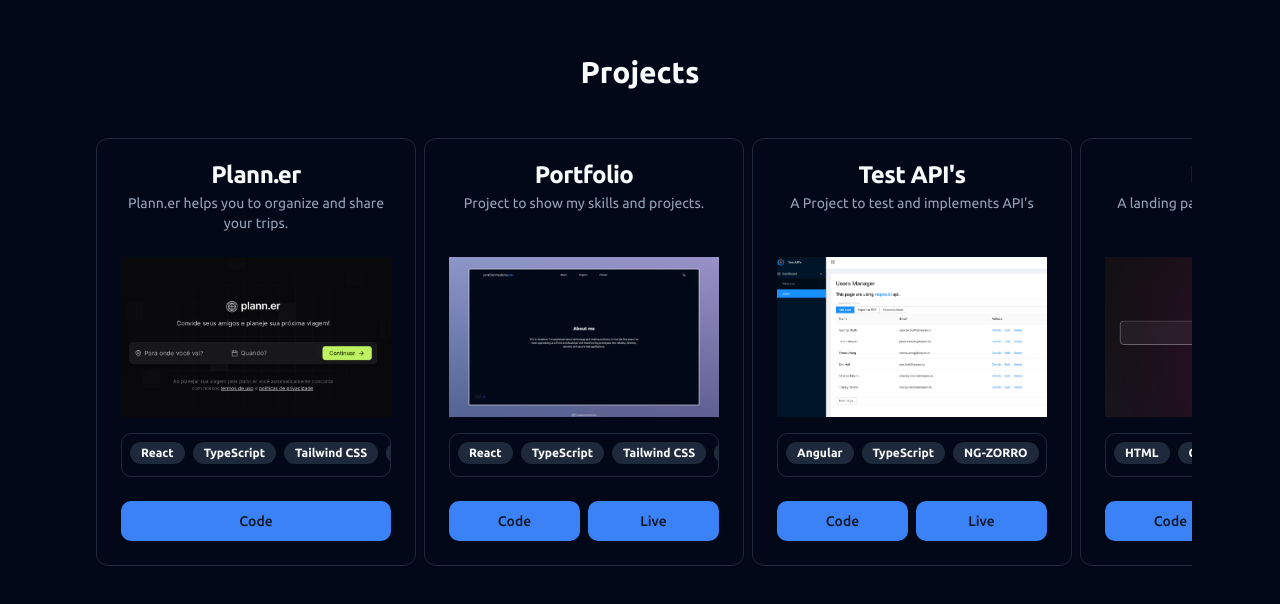
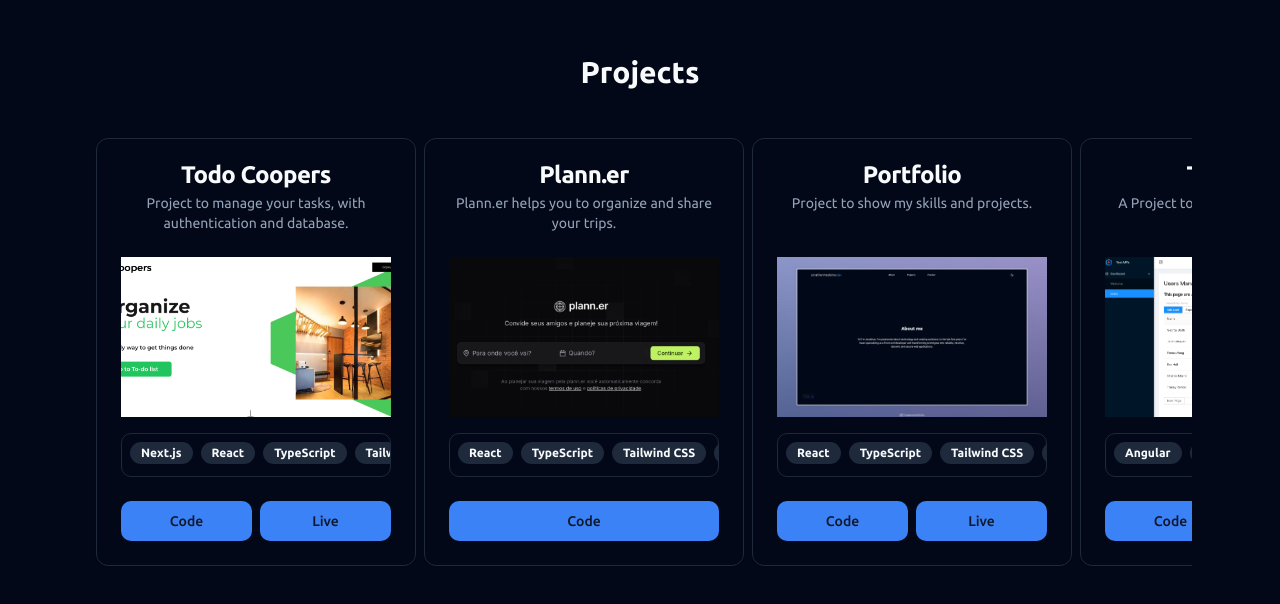
Before and after one commit to jonhnmedeiros/jonhnmedeiros.github.io, a React (Vite) app: page / in a window 1280 px wide. Shown: the part 886-1490 px from the top of the page. Built offline with nearby package versions, Linux system fonts and the light colour scheme.

Commit message:
Add coopers-todo project

```diff
--- a/src/app.tsx
+++ b/src/app.tsx
@@ -9,6 +9,14 @@ import { ScrollBar } from "./components/ui/scroll-area";
 
 export function App() {
   const projects = [
+    {
+      title: "Todo Coopers",
+      description: "Project to manage your tasks, with authentication and database.",
+      image: "/projects/coopers-todo.png",
+      tags: [ "Next.js", "React", "TypeScript", "Tailwind CSS", "Node.js", "MongoDB" ],
+      codeLink: "https://github.com/jonhnmedeiros/coopers-todo",
+      liveLink: "https://coopers-todo.vercel.app",
+    },
     {
       title: "Plann.er",
       description: "Plann.er helps you to organize and share your trips.",
```
Also changed, not shown: public/projects/coopers-todo.png (added).
